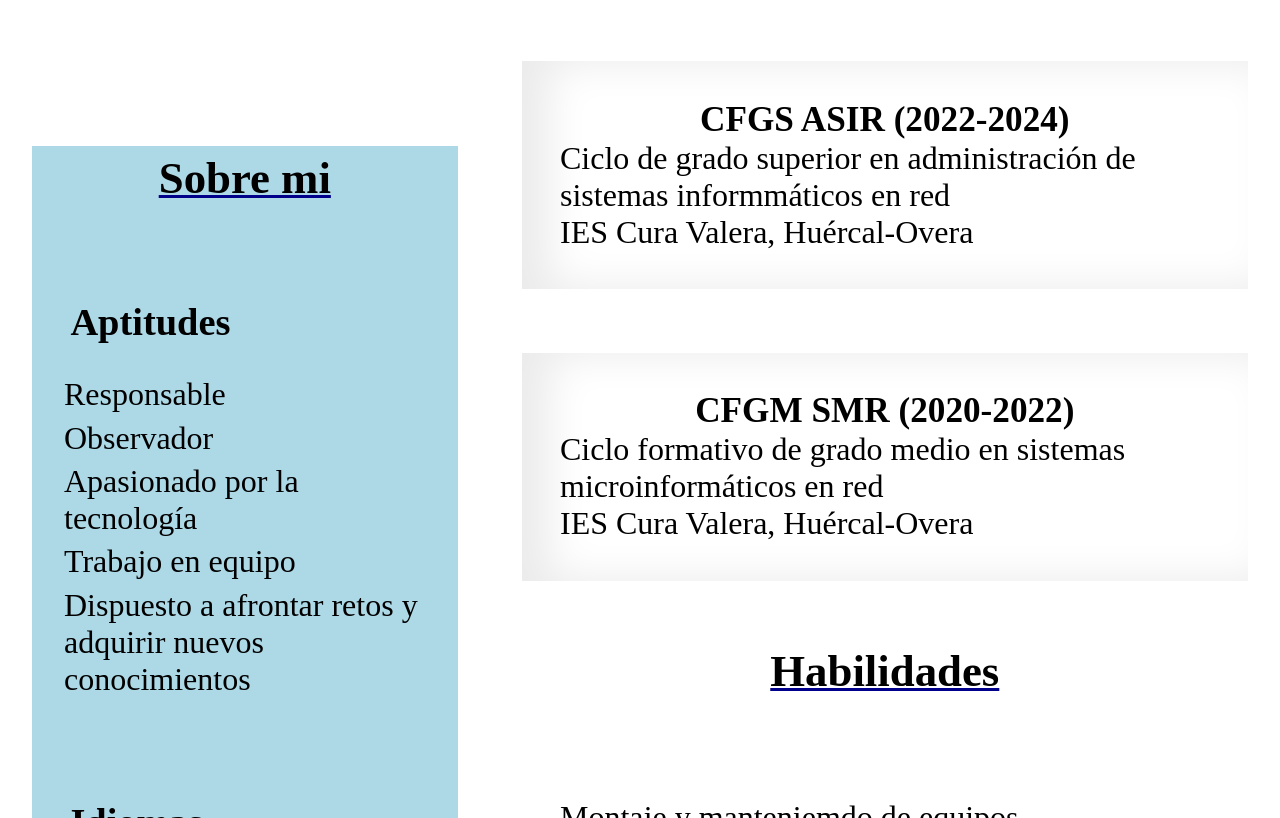
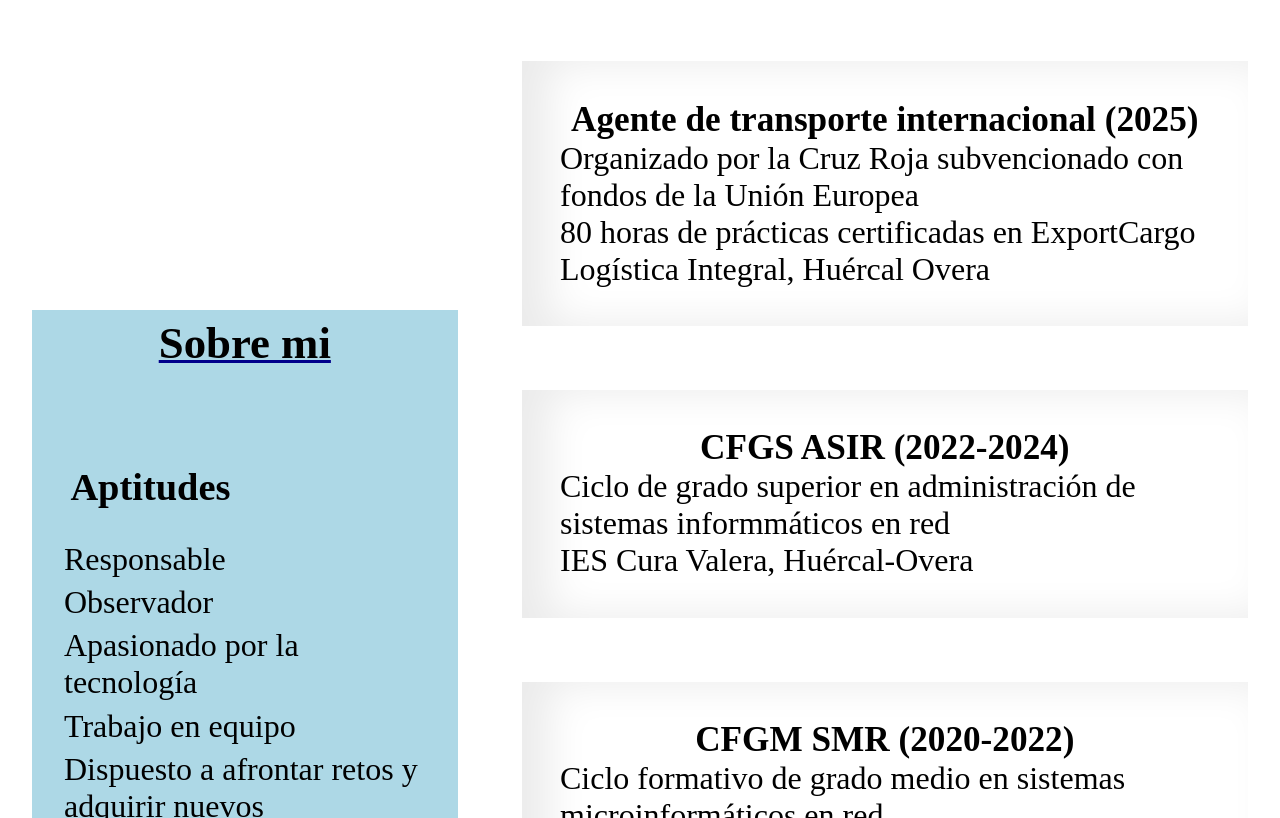
Before and after one commit to chibancas/CV-HTML-CSS, a plain HTML site: page index.html in a window 1280 px wide. Shown: the part 782-1600 px from the top of the page. Drawn offline with Linux system fonts and the light colour scheme.

Commit message:
added new course

```diff
--- a/index.html
+++ b/index.html
@@ -7,7 +7,7 @@
     <link rel="stylesheet" href="./styles.css">
     <link rel="stylesheet" href="https://cdnjs.cloudflare.com/ajax/libs/font-awesome/6.7.1/css/all.min.css">
     <!-- <link rel="stylesheet" href="./all.min.css"> -->
-     <link rel="shortcut icon" href="favicon-info.png" type="image/x-icon">
+    <link rel="shortcut icon" href="favicon-info.png" type="image/x-icon">
     <title>CV Juan José Fernández</title>
 </head>
 
@@ -103,6 +103,17 @@
                 Formación
             </h2>
             <article class="asir">
+                <h4>Agente de transporte internacional (2025)</h4>
+                <ul>
+                    <li>
+                        Organizado por la Cruz Roja subvencionado con fondos de la Unión Europea
+                    </li>
+                    <li>
+                        80 horas de prácticas certificadas en ExportCargo Logística Integral, Huércal Overa
+                    </li>
+                </ul>
+            </article>
+            <article class="asir">
                 <h4>CFGS ASIR (2022-2024)</h4>
                 <ul>
                     <li>
```
